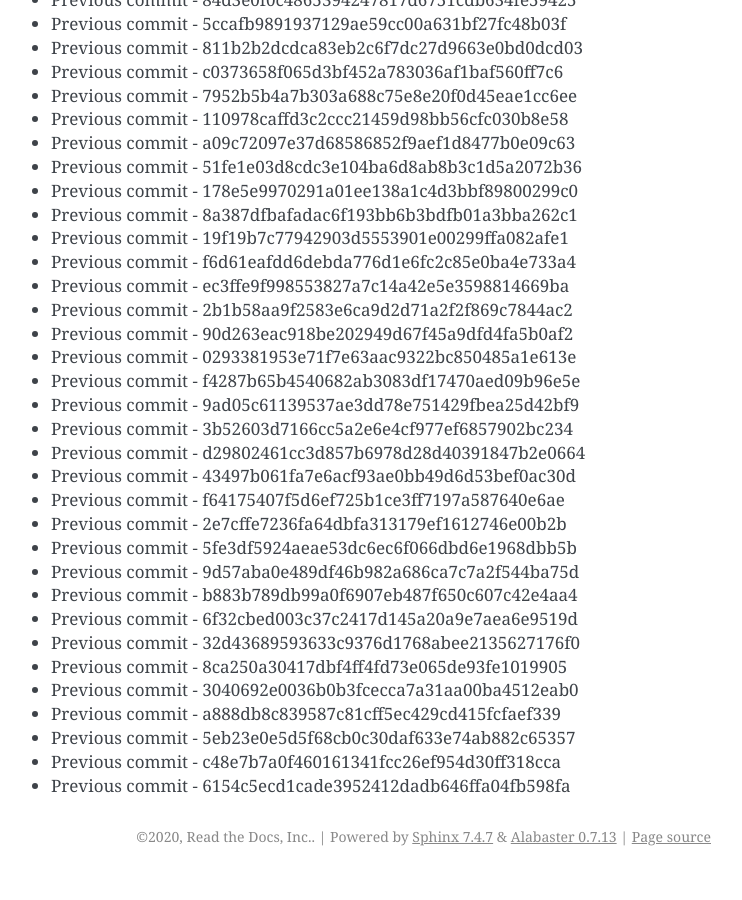
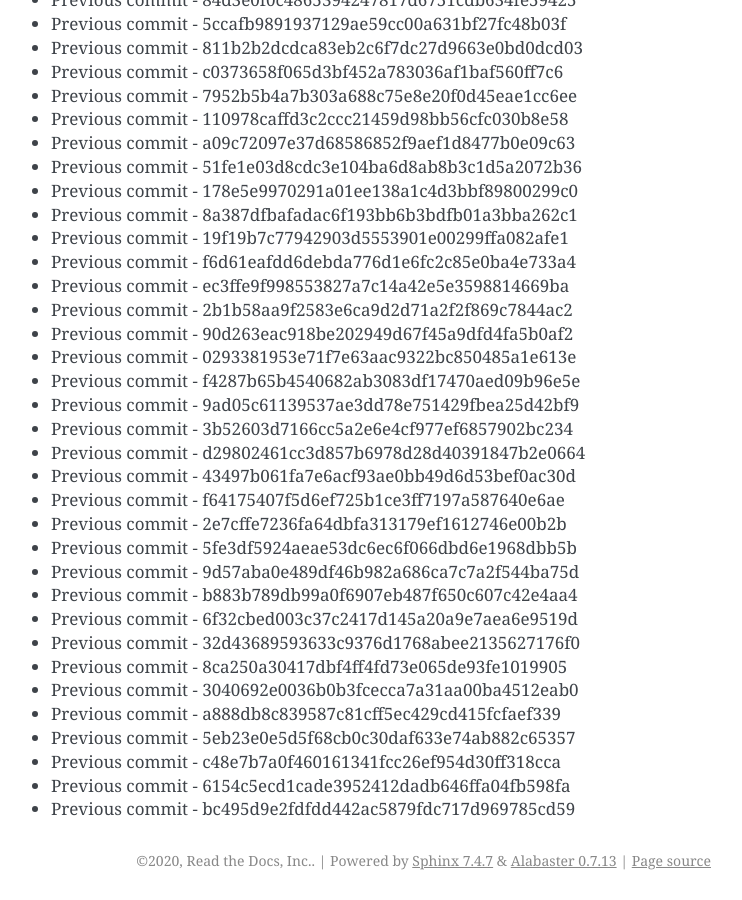
Before and after one commit to readthedocs/rtd-git-stresstest, a Sphinx documentation site: the page built from docs/updates.rst, in a window 1280 px wide and 900 px high, scrolled down 12506 px. Shown: the whole window, without its empty margins (399-1141 px from the left). Built offline with Sphinx 7.4.7, drawn with Linux system fonts in a browser that asks for light colours; before the commit the page ends 13382 px from its top, so only the background shows below that.

Commit message:
Generating commit from previous: bc495d9e2fdfdd442ac5879fdc717d969785cd59

```diff
--- a/docs/updates.rst
+++ b/docs/updates.rst
@@ -557,3 +557,4 @@ It can be tested for any performance characteristics.
 * Previous commit - 5eb23e0e5d5f68cb0c30daf633e74ab882c65357
 * Previous commit - c48e7b7a0f460161341fcc26ef954d30ff318cca
 * Previous commit - 6154c5ecd1cade3952412dadb646ffa04fb598fa
+* Previous commit - bc495d9e2fdfdd442ac5879fdc717d969785cd59
```
